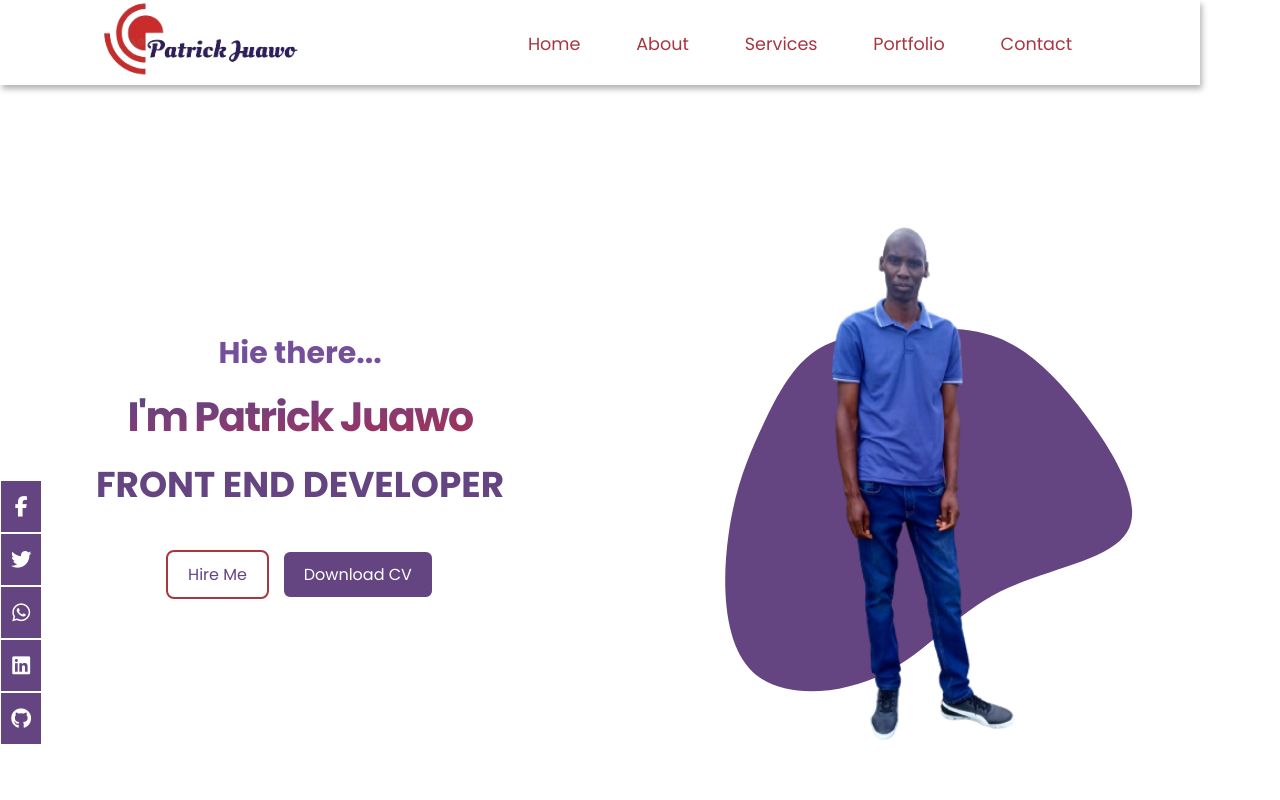
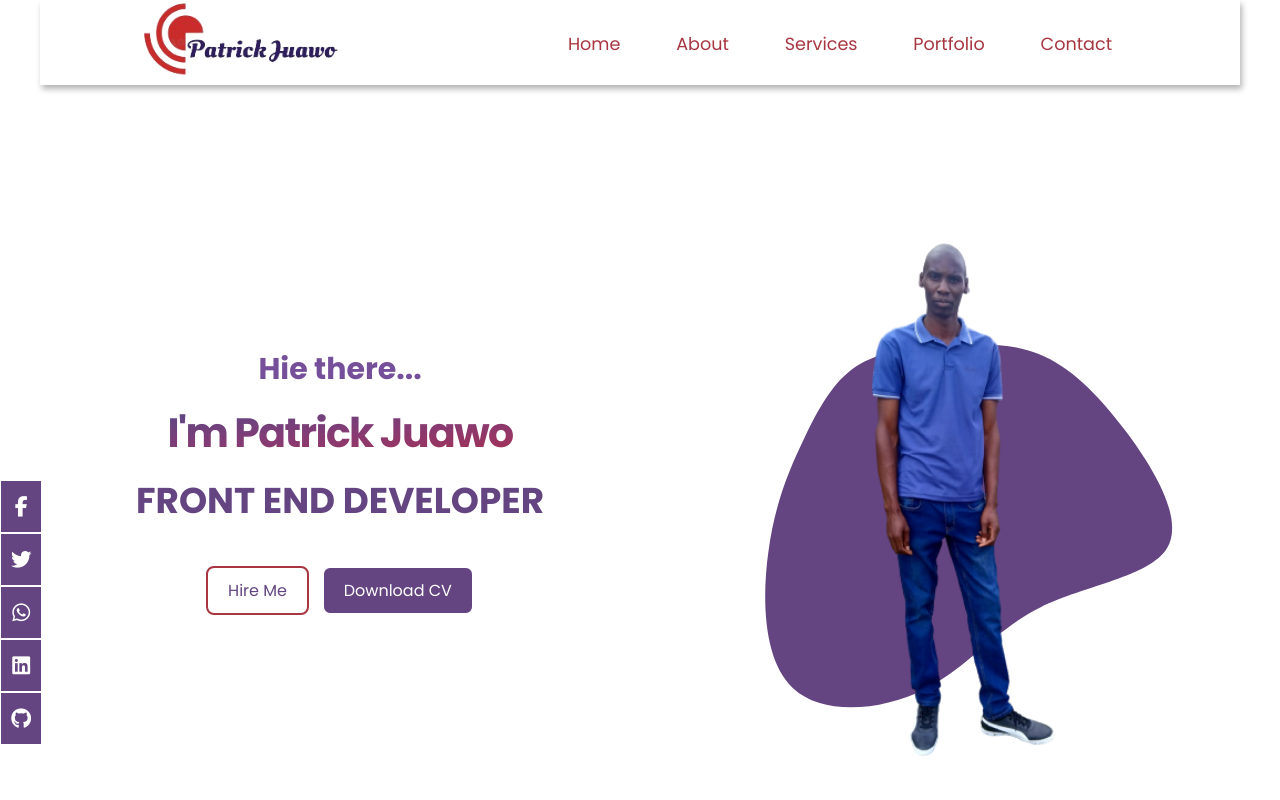
Before and after one commit to pjuawo/portfolio, a plain HTML site: page index.html in a window 1280 px wide. Shown: the top 800 px of the page. Drawn offline with Linux system fonts and the light colour scheme.

Commit message:
Centered Navbar

```diff
--- a/style.css
+++ b/style.css
@@ -74,6 +74,7 @@ body {
   max-width: 1200px;
   width: 100%;
 
+  margin: auto;
   padding: 1rem auto;
 }
 
@@ -242,7 +243,7 @@ nav.active .nav__items::after {
 .hero-container {
   display: flex;
   max-width: 100%;
-  margin-top: 3.25rem;
+  margin-top: 4.25rem;
   flex-direction: column-reverse;
   justify-content: center;
   align-items: center;
```
